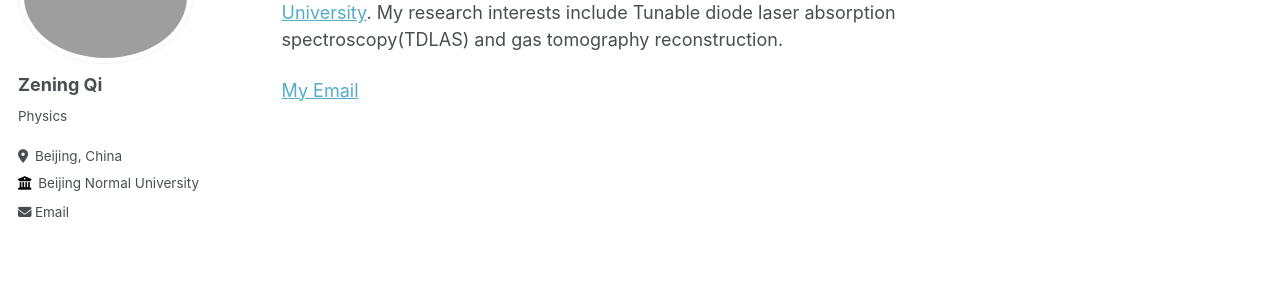
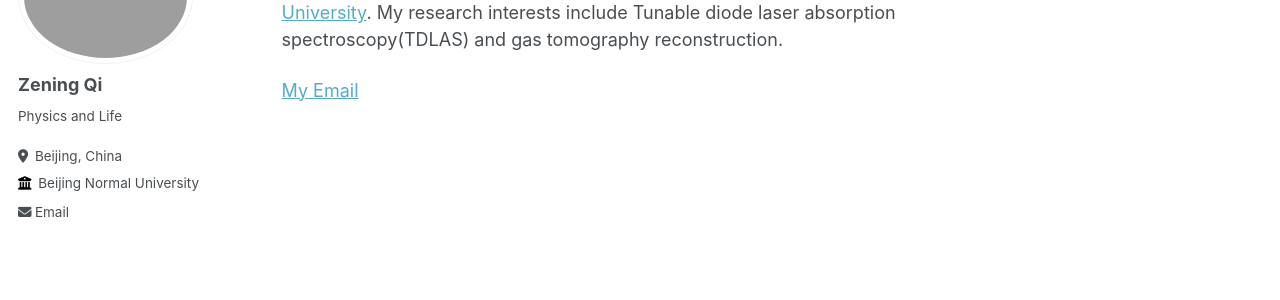
Before and after one commit to znqi/znqi.github.io, a Jekyll site: the page built from _pages/about.md, in a window 1280 px wide. Shown: the part 176-476 px from the top of the page. Built offline with Jekyll 4.4.1, drawn with Linux system fonts in a browser that asks for light colours.

Commit message:
Update _config.yml

```diff
--- a/_config.yml
+++ b/_config.yml
@@ -23,7 +23,7 @@ author:
   # Biographic information
   avatar           : "avatar.png"
   name             : "Zening Qi"
-  bio              : "Physics"
+  bio              : "Physics and Life"
   location         : "Beijing, China"
   employer         : "Beijing Normal University"
   email            : "zn.qi@outlook.com"
```
